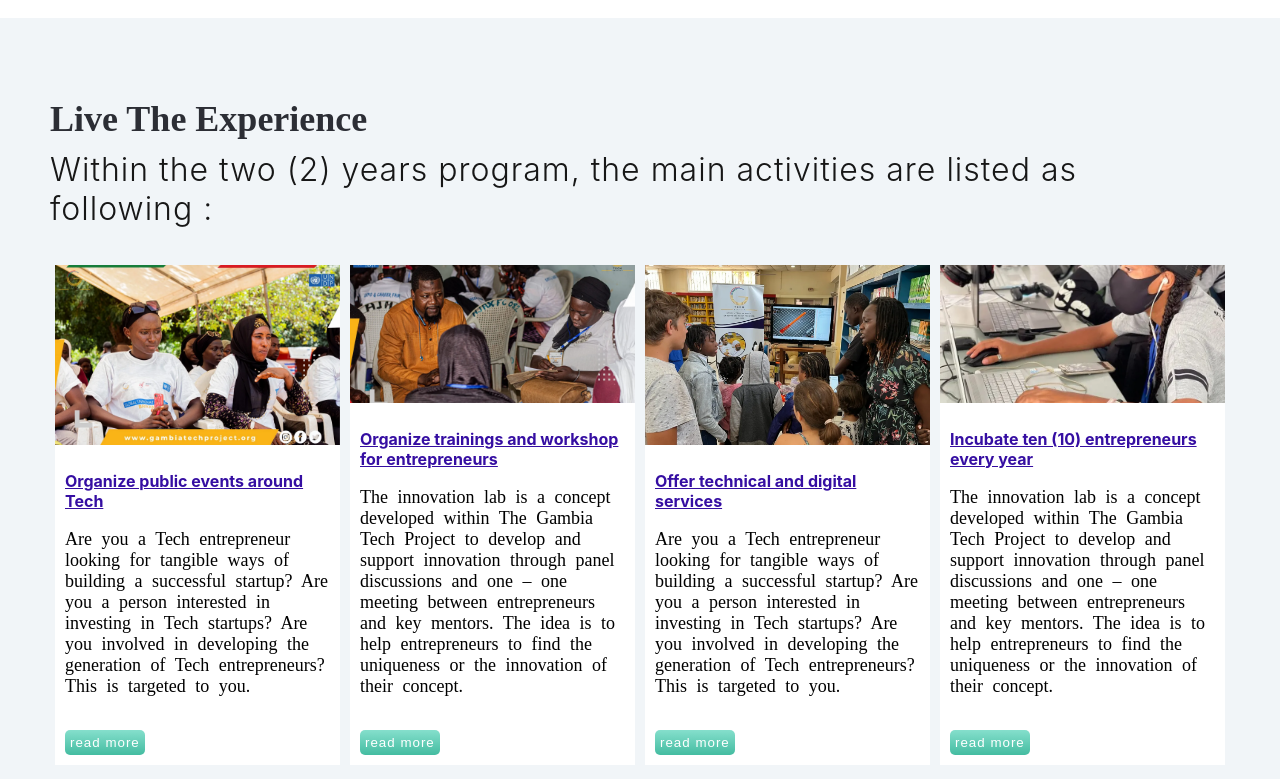
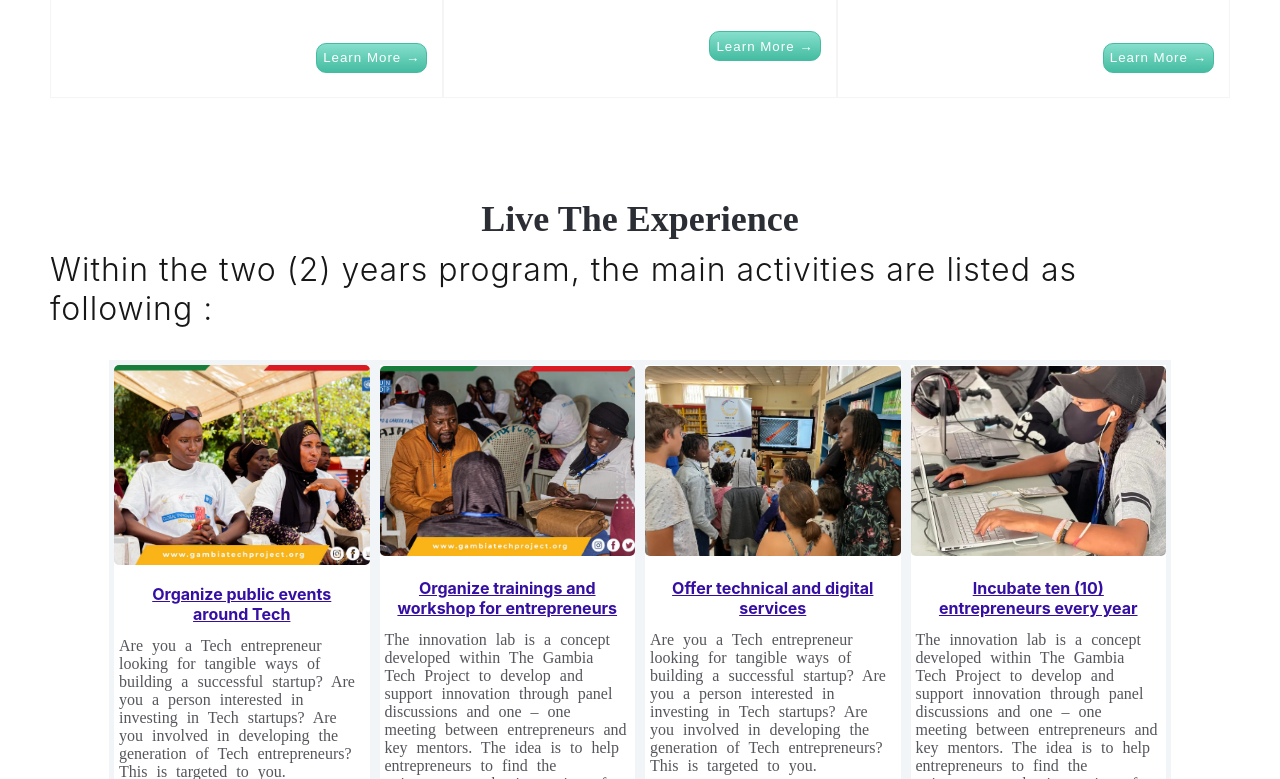
Before and after one commit to AlbadDev/Gambia-Tech-Project, a Next.js app: page / in a window 1280 px wide. Shown: the part 1781-2560 px from the top of the page. Built offline with nearby package versions, Linux system fonts and the light colour scheme.

Commit message:
Update: refactoring all component desing

```diff
--- a/Components/Awareness.js
+++ b/Components/Awareness.js
@@ -16,7 +16,7 @@ const Awareness = () => {
                         <p>Gambia Tech Project grow a wide list of events around Tech to raise awareness and help entrepreneurs to understand a lot more.</p>
                     </div>
                     <div className={style.learnMoreContainer}>
-                        <button className={style.learnMoreButton}>Learn More</button>
+                        <button className={style.learnMoreButton}>Learn More &#x2192;</button>
                     </div>
                 </section>
 
@@ -27,7 +27,7 @@ const Awareness = () => {
                         <p>We offer a wide range of services to support entrepreneurs and stakeholders in our Lab open to the public</p>
                     </div>
                     <div className={style.learnMoreContainer}>
-                        <button className={style.learnMoreButton}>Learn More</button>
+                        <button className={style.learnMoreButton}>Learn More &#x2192;</button>
                     </div>
                 </section>
                 <section className={style.awareness}>
@@ -37,7 +37,7 @@ const Awareness = () => {
                         <p>We have different programs, workshops and an incubator to support, train and accelerate Tech Startups</p>
                     </div>
                     <div className={style.learnMoreContainer}>
-                        <button className={style.learnMoreButton}>Learn More</button>
+                        <button className={style.learnMoreButton}>Learn More &#x2192;</button>
                     </div>
                 </section>
             </section>
--- a/Components/LiveTheExperience.js
+++ b/Components/LiveTheExperience.js
@@ -19,7 +19,7 @@ const LiveTheExperience = () => {
                         Are you a person interested in investing in Tech startups? Are you involved in developing the generation of Tech entrepreneurs? This is targeted to you.</p>
                     </div>
                     <div className={style.readMoreContainer}>
-                        <button className={style.readMore}>read more</button>
+                        <button className={style.readMore}>READ MORE &#x2192;</button>
                     </div>
                 </div>
                 <div className={style.article}>
@@ -29,7 +29,7 @@ const LiveTheExperience = () => {
                         <p>The innovation lab is a concept developed within The Gambia Tech Project to develop and support innovation through panel discussions and one – one meeting between entrepreneurs and key mentors. The idea is to help entrepreneurs to find the uniqueness or the innovation of their concept.</p>
                     </div>
                     <div className={style.readMoreContainer}>
-                        <button className={style.readMore}>read more</button>
+                        <button className={style.readMore}>READ MORE &#x2192;</button>
                     </div>
                 </div>
                 <div className={style.article}>
@@ -39,7 +39,7 @@ const LiveTheExperience = () => {
                         <p>Are you a Tech entrepreneur looking for tangible ways of building a successful startup? Are you a person interested in investing in Tech startups? Are you involved in developing the generation of Tech entrepreneurs? This is targeted to you.</p>
                     </div>
                     <div className={style.readMoreContainer}>
-                        <button className={style.readMore}>read more</button>
+                        <button className={style.readMore}>READ MORE &#x2192;</button>
                     </div>
                 </div>
                 <div className={style.article}>
@@ -49,10 +49,11 @@ const LiveTheExperience = () => {
                         <p>The innovation lab is a concept developed within The Gambia Tech Project to develop and support innovation through panel discussions and one – one meeting between entrepreneurs and key mentors. The idea is to help entrepreneurs to find the uniqueness or the innovation of their concept.</p>
                     </div>
                     <div className={style.readMoreContainer}>
-                        <button className={style.readMore}>read more</button>
+                        <button className={style.readMore}>READ MORE &#x2192;</button>
                     </div>
                 </div>
             </article>
+            <article >gallery</article>
         </section>
     )
 }
--- a/Components/WhyGambiaTech.js
+++ b/Components/WhyGambiaTech.js
@@ -14,7 +14,7 @@ const WhyGambiaTech = () => {
                 <p className={style.mainObj}>The main objective is to have capable young entrepreneurs and start-ups that will be a strong successful network around the Tech ecosystem in The Gambia. The whole concept move around Tech events and entrepreneurship programs to Support, Coach, Guide and Fund start-ups to prepare them for another level of growth.</p>
 
                 <div className={style.learnMoreContainer}>
-                    <button className={style.learnMoreButton}>Learn More</button>
+                    <button className={style.learnMoreButton}>Learn More &#x2192;</button>
                 </div>
            </article>
            <article className={style.mainObjImg}>
--- a/styles/Awareness.module.scss
+++ b/styles/Awareness.module.scss
@@ -54,6 +54,7 @@
 
                 }
                 p {
+                    color: #494A52;
                     border-left: 5px solid rgba(5, 5, 105, 0.932);
                     //#01A682;
                     padding: 5px 15px;
@@ -100,17 +101,26 @@
                     letter-spacing: 1px;
                     font-family: arial;
                     margin: 0 auto;
+                    //color: #44bca1;
                     color: #fff;
+                    background-color: rgb(252, 248, 248);
                     background: linear-gradient(0, #44bca1, #85dfcc);
-                    border: none;
+                    border: 1px solid #44bca1;
                     border-radius: 10px ;
                     height: 30px;
                     margin: 15px;
                     float: right;
+                    //box-shadow: 5px 5px rgb(13, 13, 150);
                 }
                 .learnMoreButton:hover {
                     cursor: pointer;
-                    background: linear-gradient(0, #3ddab8, #5ebeaa);
+
+                    //background: linear-gradient(0, #44bca1, #0b20dd);
+                    //color: blue;
+                    //border: 1px solid blue;
+                    font-size: 16px;
+                    transition:0.5s ease-in-out;
+                    //transition-delay: 1s;
                 }
             }
 
--- a/styles/LiveTheExperience.module.scss
+++ b/styles/LiveTheExperience.module.scss
@@ -1,13 +1,20 @@
 .experienceContainer {
+    display: flex;
+    flex-direction: column;
+    align-items: center;
     height: auto;
     width: 100%;
     padding: 50px;
-    background-color: #F1F5F8;
+
+    // border: 1px solid red;
+
+
     .experienceArticle {
         display: flex;
         flex-direction: column;
-
-
+        align-items: center;
+        //background-color: #F1F5F8;
+        //border: 1px solid rgb(238, 255, 0);
         h2 {
             font-size: 36px;
             font-family: arial sans-serif;
@@ -26,78 +33,143 @@
 
     }
     .articleContainer {
+        background-color: #F1F5F8;
+        //padding: 30px 30px;
         display: flex;
-        justify-content: center;
+        //justify-content: center;
+        align-items: center;
+        text-align: center;
+        width: 100%;
+        // display: grid;
+        // grid-template-columns: repeat(4, 1fr);
+        // grid-gap: 10px;
+        width: 90%;
+        //border: 1px solid rgb(6, 194, 6);
+        //grid-auto-rows: auto;
+
     }
     .article {
         display: flex;
+        flex-wrap: wrap;
+        //display: grid;
+        // grid-template-columns: 1fr;
         flex-direction: column;
         justify-content: space-around;
-        width: 30%;
-        height: 500px;
+        width: 25%;
+        max-width: 120rem;
+        height: 480px;
         background-color: rgb(255, 255, 255);
+        //border-radius: 30px;
         margin: 5px;
-
+        overflow: hidden;
         .articleImg1 {
             background-image: url('../public/projectGoal.png');
             background-position: center;
             background-size: cover;
             height: 190px;
+            border-radius: 5px;
+            height: 200px;
         }
         .articleImg2 {
             background-image: url('../public/liveThexperience2.png');
             background-position: center;
             background-size: cover;
             height: 190px;
+            border-radius: 5px;
         }
         .articleImg3 {
             background-image: url('../public/training.png');
             background-position: center;
             background-size: cover;
             height: 190px;
+            border-radius: 5px;
         }
         .articleImg4 {
             background-image: url('../public/incubate.png');
             background-position: center;
             background-size: cover;
             height: 190px;
+            border-radius: 5px;
         }
         .articleBoby {
-            padding: 10px;
+            display: block;
+            align-items: center;
+            flex-direction: column;
+            //justify-content: space-evenly;
+            //border: 5px solid rgb(4, 90, 4) ;
+            // margin-bottom: 5px;
+            height: 240px;
+            width: 100%;
             h3 {
                 color: #3109a0fa;
                 text-decoration: underline;
                 font-size: 16px;
+                //border: 1px solid greenyellow;
+                height: 50px;
+                padding: 3px 10px;
             }
             h3:hover{
                 cursor: pointer;
             }
             p {
+                text-align: start;
                 font-weight: 400;
                 font-family: arial sans-serif;
-                font-size: 18px;
+                font-size: 16px;
+                //letter-spacing: 1px;
                 word-spacing: 5px;
+                //border: 1px solid greenyellow;
+                height: 200px;
+                padding: 5px;
+                margin-top: -15px;
+                color: #2c2e35ce;
 
             }
         }
         .readMoreContainer {
+            display: flex;
+                justify-content: center;
+                align-items: center;
             // display: flex;
             // flex-direction: column;
             // justify-content: left;
             background-color: #fff;
-            padding: 10px;
-            margin-top: -5px;
+            //padding: 10px;
+            //margin-top: -5px;
+            //border: 1px solid red;
             //border-top: 0.5px solid rgba(0, 0, 255, 0.199);
+            height: 40px;
             .readMore {
                 letter-spacing: 1px;
                 font-family: arial;
+                font-weight: 600;
                 margin: 0 auto;
-                color: #fff;
-                background: linear-gradient(0, #44bca1, #85dfcc);
+                color: blue;
+                //color: rgb(10, 10, 10);
+                //background: linear-gradient(0, #44bca1, #85dfcc);
+                //border: 1px solid blue;
+                border-radius: 5px ;
+                background-color: transparent;
+                transition: all .3s ease-in-out;
                 border: none;
-                border-radius: 5px ;
+                border-bottom: 2px solid blue;
                 padding: 5px;
 
+                // box-shadow: 5px 5px rgb(13, 13, 150);
+
+            }
+            .readMore:hover {
+                //background: linear-gradient(0, #44bca1, #0b20dd);
+                color: blue;
+                //color: rgb(15, 15, 15);
+                border: 1px solid blue;
+                //background-color: #171717;
+                //color: #171717;
+                transition: 3s;
+                transition:step-end;
+                transition-timing-function: cubic-bezier(.4,0,.2,1);
+                cursor: pointer;
+                font-size: 14px;
             }
         }
     }
--- a/styles/WhyGambiaTech.module.scss
+++ b/styles/WhyGambiaTech.module.scss
@@ -24,6 +24,7 @@
             color: rgba(15, 49, 129, 0.9019607843);
         }
         .mainObj {
+            color: #494a52ce;
             font-family: arial sans-serif;
             font-size: 24px;
             padding: 10px;
```
Also changed, not shown: styles/HomeComponent.module.scss (+8 -1 lines), public/civicTech.png (added), public/event.png (added).
